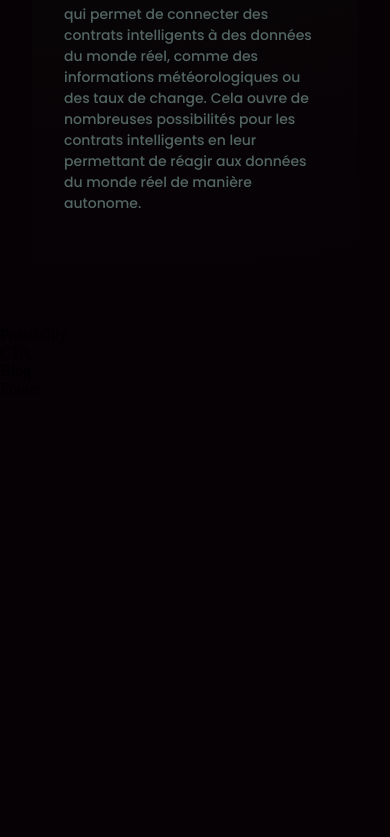
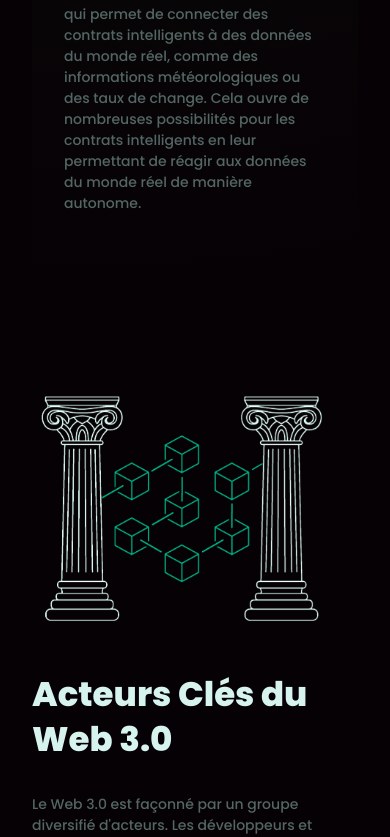
Before and after one commit to OlivierMaria/Web3Wise, a React (Create React App) app: page / in a window 390 px wide. Shown: the part 4763-5600 px from the top of the page. Before the commit the page ends 5161 px from the top, so only its background shows below. Built offline with nearby package versions, Linux system fonts and the light colour scheme.

Commit message:
Added the Technology section and their respective styles. responsive done

```diff
--- a/src/App.js
+++ b/src/App.js
@@ -1,6 +1,6 @@
 import React from "react";
-import { Header, Footer, Possibility, What, Project, Blog } from "./containers";
-import { Navbar, Brand, CTA } from "./components";
+import { Header, Footer, Technology, What, Project, Blog } from "./containers";
+import { Navbar, Brand } from "./components";
 import "./App.css";
 
 const App = () => {
@@ -13,8 +13,7 @@ const App = () => {
       <Brand />
       <What />
       <Project />
-      <Possibility />
-      <CTA />
+      <Technology />
       <Blog />
       <Footer />
     </div>
--- a/src/components/cta/CTA.jsx
+++ /dev/null
@@ -1,8 +0,0 @@
-import React from "react";
-import "./CTA.css";
-
-function CTA() {
-  return <div>CTA</div>;
-}
-
-export default CTA;
--- a/src/components/index.js
+++ b/src/components/index.js
@@ -1,5 +1,4 @@
 export { default as Navbar } from "./navbar/Navbar.jsx";
 export { default as Article } from "./article/Article.jsx";
 export { default as Brand } from "./brand/Brand.jsx";
-export { default as CTA } from "./cta/CTA.jsx";
 export { default as Feature } from "./feature/Feature.jsx";
--- a/src/containers/blog/Blog.jsx
+++ b/src/containers/blog/Blog.jsx
@@ -2,7 +2,7 @@ import React from "react";
 import "./blog.css";
 
 function Blog() {
-  return <div>Blog</div>;
+  return <div className="web3wise__blog section__padding">Blog</div>;
 }
 
 export default Blog;
--- a/src/containers/index.js
+++ b/src/containers/index.js
@@ -2,5 +2,5 @@ export { default as Header } from "./header/Header.jsx";
 export { default as Blog } from "./blog/Blog.jsx";
 export { default as Footer } from "./footer/Footer.jsx";
 export { default as What } from "./what/What.jsx";
-export { default as Possibility } from "./possibility/Possibility.jsx";
+export { default as Technology } from "./technology/Technology.jsx";
 export { default as Project } from "./project/Project.jsx";
--- a/src/containers/possibility/Possibility.jsx
+++ /dev/null
@@ -1,8 +0,0 @@
-import React from "react";
-import "./possibility.css";
-
-function Possibility() {
-  return <div>Possibility</div>;
-}
-
-export default Possibility;
--- a/src/containers/project/project.css
+++ b/src/containers/project/project.css
@@ -39,7 +39,7 @@
   .web3wise__project-heading p {
     font-size: 14px;
     font-family: var(--font-family);
-    color: var(--color-subtext);
+    color: var(--color-text);
     font-weight: 500;
     line-height: 30px;
     cursor: pointer;
--- /dev/null
+++ b/src/containers/technology/Technology.jsx
@@ -0,0 +1,28 @@
+import React from "react";
+import "./technology.css";
+import TechnologyImage from "../../assets/techno.png";
+
+function Technology() {
+  return (
+    <div className="web3wise__technology section__padding">
+      <div className="web3wise__technology-image">
+        <img src={TechnologyImage} alt="Technology" />
+      </div>
+      <div className="web3wise__technology-content">
+        <h3>Acteurs Clés du Web 3.0</h3>
+        <p>
+          Le Web 3.0 est façonné par un groupe diversifié d'acteurs. Les
+          développeurs et ingénieurs créent des applications décentralisées et
+          des technologies blockchain. La communauté blockchain, composée de
+          développeurs, de mineurs et d'enthousiastes, contribue activement à
+          son évolution. Les experts en sécurité informatique veillent à sa
+          fiabilité, et les régulateurs cherchent à établir un cadre
+          réglementaire adapté. Ensemble, ces acteurs jouent un rôle central
+          dans la concrétisation de la vision du Web 3.0.
+        </p>
+      </div>
+    </div>
+  );
+}
+
+export default Technology;
--- /dev/null
+++ b/src/containers/technology/technology.css
@@ -0,0 +1,86 @@
+.web3wise__technology{
+    display: flex;
+    flex-direction: row;
+}
+
+.web3wise__technology-image{
+    flex: 1;
+    display: flex;
+    justify-content: flex-start;
+    align-items: center;
+    margin-right: 2rem;
+}
+
+.web3wise__technology-image img{
+    width: 50%;
+    height: 100%;
+}
+
+.web3wise__technology-content{
+    flex: 1;
+    display: flex;
+    flex-direction: column;
+    justify-content: flex-end;
+    align-items: flex-start;
+}
+
+.web3wise__technology-content h3{
+    color: var(--color-text);
+    font-size: 34px;
+    font-family: var(--font-family);
+    font-weight: 800;
+    line-height: 45px;
+    max-width: 500px;
+    margin-bottom: 2rem;
+}
+.web3wise__technology-content p{
+    font-family: var(--font-family);
+    font-size: 14px;
+    font-weight: 500;
+    color: var(--color-subtext);
+}
+
+@media screen and (max-width: 600px){
+
+    .web3wise__technology{
+        display: flex;
+        flex-direction: column;
+    }
+
+    .web3wise__technology-image{
+        flex: 1;
+        display: flex;
+        justify-content: center;
+        align-items: center;
+    }
+
+    .web3wise__technology-image img{
+        width: 100%;
+        height: 100%;
+        margin-bottom: 2.7rem;
+    }
+
+    .web3wise__technology-content{
+        flex: 1;
+        display: flex;
+        flex-direction: column;
+        justify-content: flex-end;
+        align-items: flex-start;
+    }
+
+    .web3wise__technology-content h3{
+        color: var(--color-text);
+        font-size: 34px;
+        font-family: var(--font-family);
+        font-weight: 800;
+        line-height: 45px;
+        max-width: 500px;
+        margin-bottom: 2rem;
+    }
+    .web3wise__technology-content p{
+        font-family: var(--font-family);
+        font-size: 14px;
+        font-weight: 500;
+        color: var(--color-subtext);
+    }
+  }
```
Also changed, not shown: src/assets/techno.png (added), src/components/cta/CTA.css (deleted), src/containers/possibility/possibility.css (deleted).
